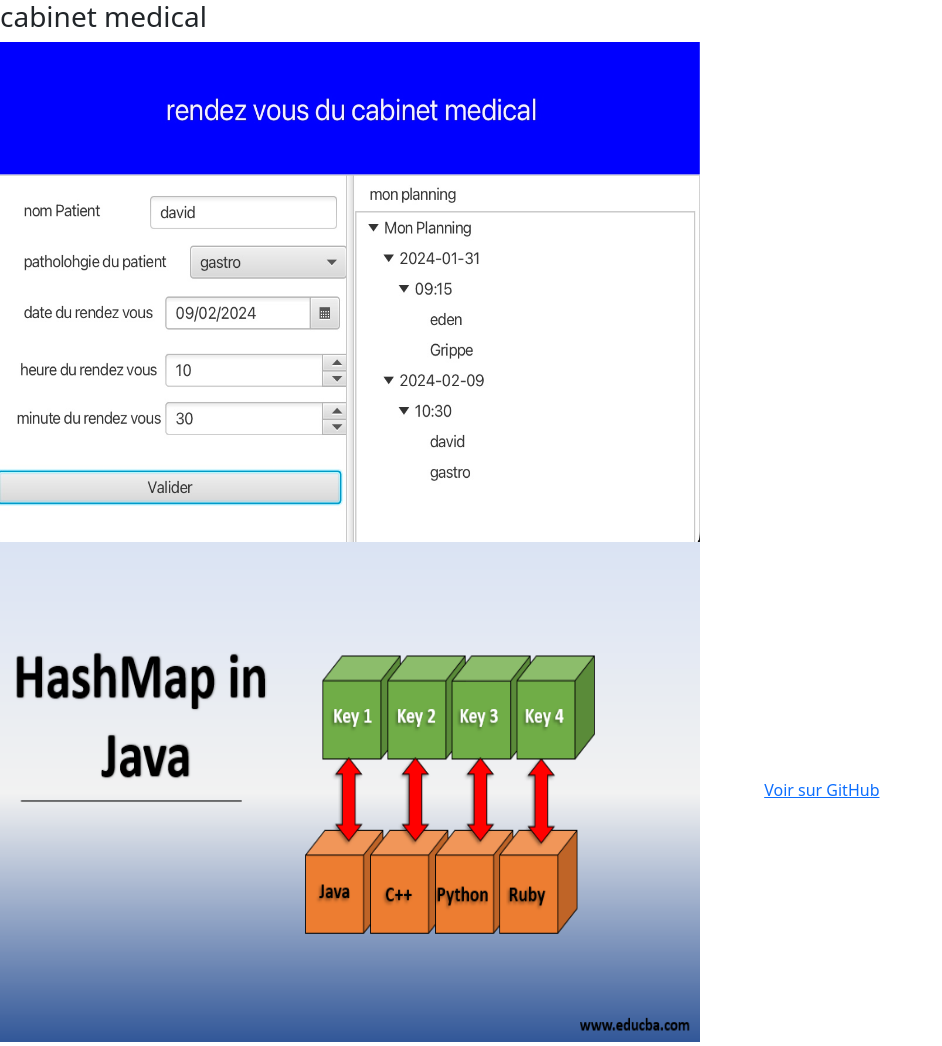
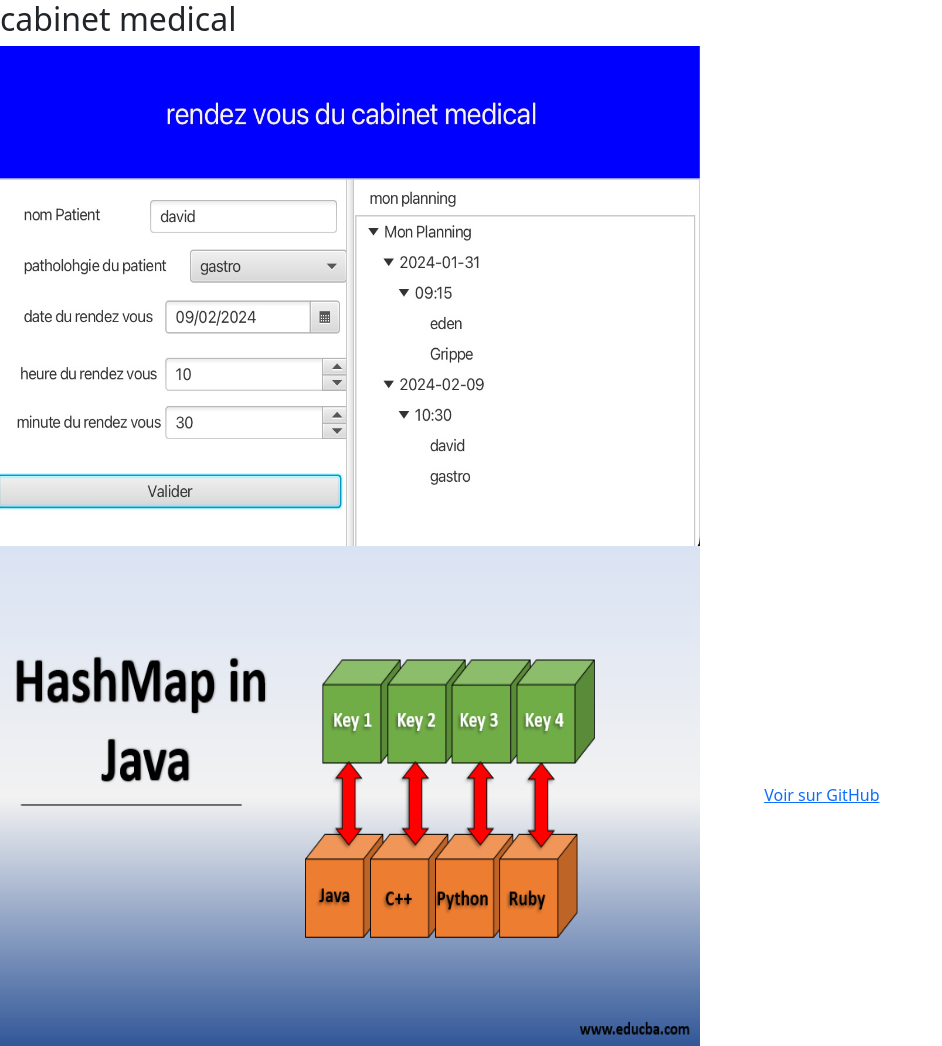
Before and after one commit to edenboh/portefolio2, a plain HTML site: page html/cabinetMedical.html in a window 1280 px wide. Shown: the whole page, without its empty margins (0-942 px from the left). Drawn offline with nearby package versions, Linux system fonts and the light colour scheme.

Commit message:
cabinet medical

```diff
--- a/html/cabinetMedical.html
+++ b/html/cabinetMedical.html
@@ -9,7 +9,7 @@
 
 </head>
 <body>
-<h3>cabinet medical</h3>
+<h2>cabinet medical</h2>
 <img src="../screen/cabinetMedical.jpeg" class="img-fluid cabinet">
 <img src="../Fichier/hashmap-in-java-1.png" class="img-fluid cabinet">
 <a style="margin-left: 60px" href="https://github.com/edenboh/tpCabinetMedical">Voir sur GitHub</a>
```
